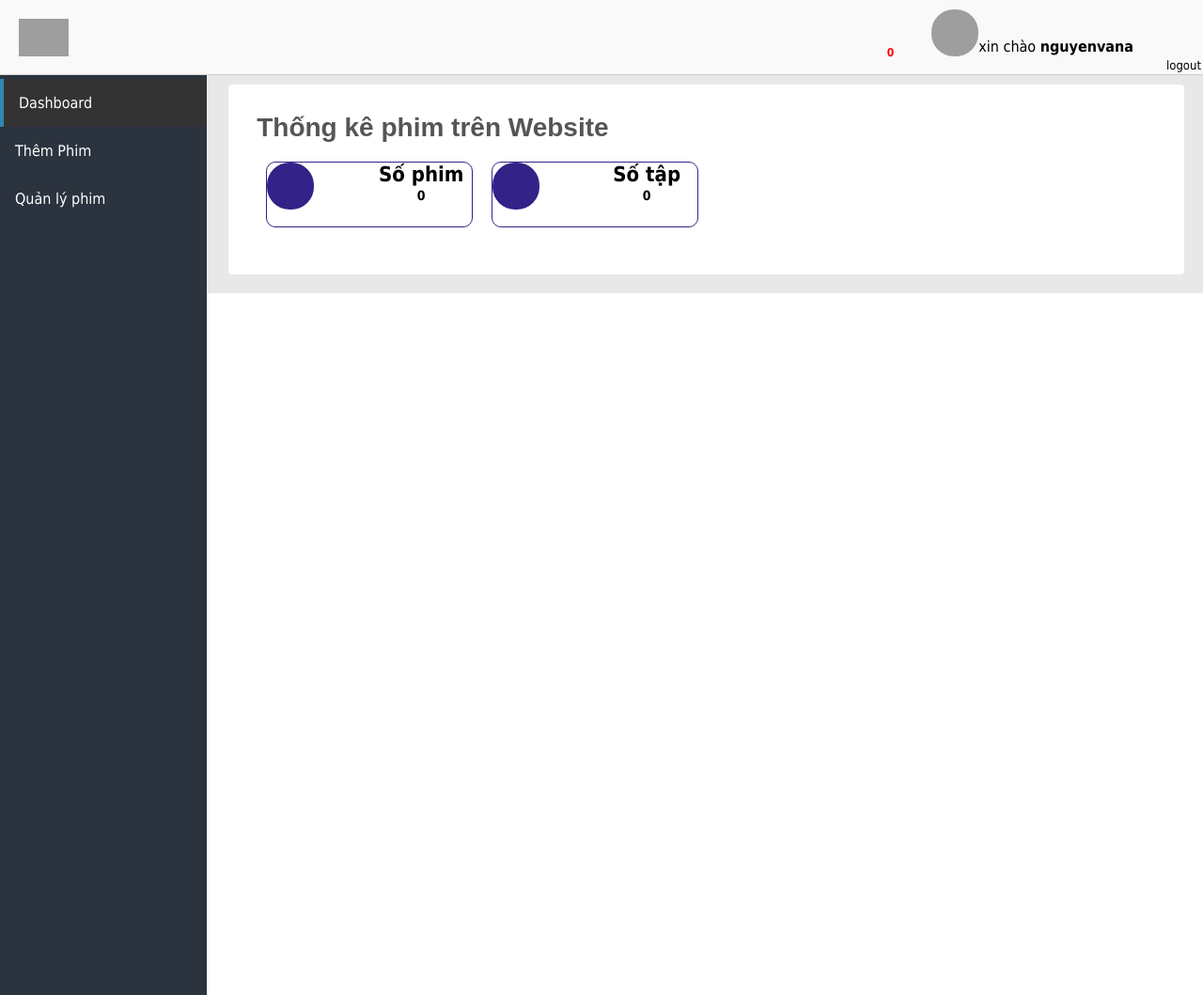
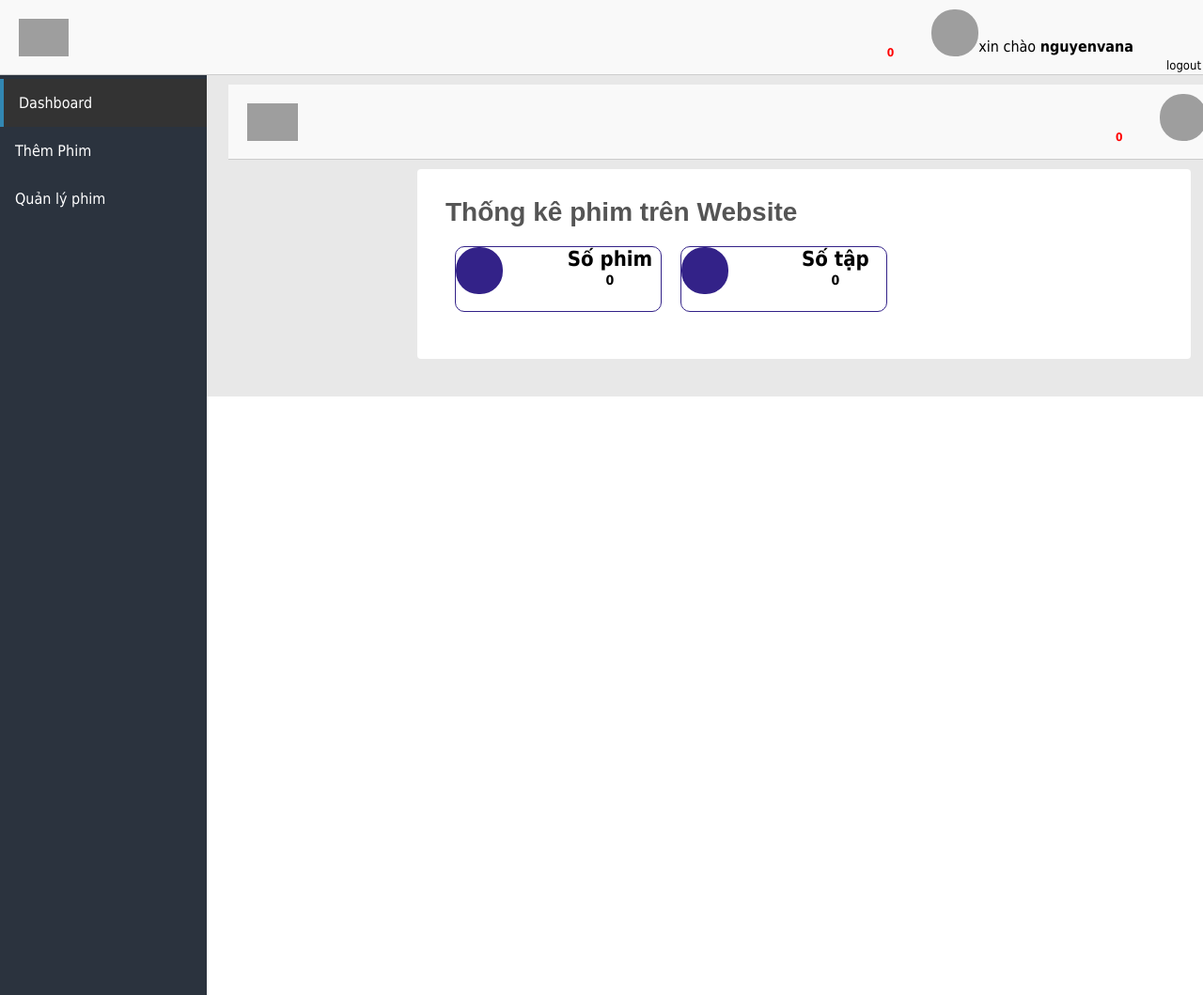
Before and after one commit to vuduydang/PRO-1014, a PHP site: page /PRO-1014/admin/quanly.php in a window 1280 px wide. Shown: the top 1059 px of the page at 94% size. Run offline with PHP 8.4, Linux system fonts and the light colour scheme; a user stored in the database is signed in; data that the repository does not hold is empty; a stand-in replaces the project's code that opens the database connection; grey boxes are pictures that could not be loaded.

Commit message:
dang_edit

```diff
--- a/admin/dashboard.php
+++ b/admin/dashboard.php
@@ -1,3 +1,58 @@
+<?php
+error_reporting(0);
+?>
+
+
+<!-- View -->
+<!DOCTYPE html>
+<html lang="vi">
+<head>
+	<meta charset="UTF-8">
+	<title>Quản lý</title>
+	<link rel="icon"href="../images/logo.png">
+	<link rel="stylesheet" type="text/css" href="css/style.css">
+	<script type="text/javascript" src="js/vue.js"></script>
+	<link rel="stylesheet" href="../font-awesome/css/svg-with-js.css">
+	<link rel="stylesheet" href="../font-awesome/css/all.min.css">
+	<link rel="stylesheet" href="../font-awesome/css/brands.min.css">
+	<link rel="stylesheet" href="../font-awesome/css/regular.min.css">
+	<link rel="stylesheet" href="../font-awesome/css/svg-with-js.css">
+	<link rel="stylesheet" href="../font-awesome/css/solid.min.css">
+	<link rel="stylesheet" href="../font-awesome/css/v4-shims.min.css">
+</head>
+<body>
+	<div id="wrap">
+			<div class="head">
+				<img src="../images/logo.png">
+				<a href="logout.php">logout</a>
+				<ul>
+					<li>
+						<i class="far fa-bell"></i>
+						<span id="notification">0</span>
+					</li>
+					<li>
+						<img class="avatar" src="../images/avatar.jpg">
+						<span>xin chào</span>
+						<b><?php echo $_SESSION['admin'];?></b>
+					</li>
+				</ul>
+			</div>
+		<section class="container">
+			<div class="sidebar">
+				<ul>
+					<li class="active">
+						<a href="quanly.php"><i class="fas fa-home"></i>Dashboard</a>
+					</li>
+					<li>
+						<a href="addfilms.php"><i class="fas fa-plus"></i>Thêm Phim</a>
+					</li>
+					<li>
+						<a href="manager.php"><i class="fas fa-chart-line"></i>Quản lý phim</a>
+					</li>
+				</ul>
+			</div>
+			<section class="content">
+
 				<div class="dashboard">
 					<h1>Thống kê phim trên Website</h1>
 					<article>
@@ -11,3 +66,10 @@
 						<span><?php echo $countParts;?></span>
 					</article>
 				</div>
+
+			</section> <!-- section content -->
+		</section> <!--section container-->
+	</div>
+	<script type="text/javascript" src="js/admin.js"></script>
+</body>
+</html>
```
Also changed, not shown: admin/addfilms.php (+4 -4 lines), admin/addpart.php (+4 -4 lines). Lines whose indentation alone changed are shown as unchanged.
